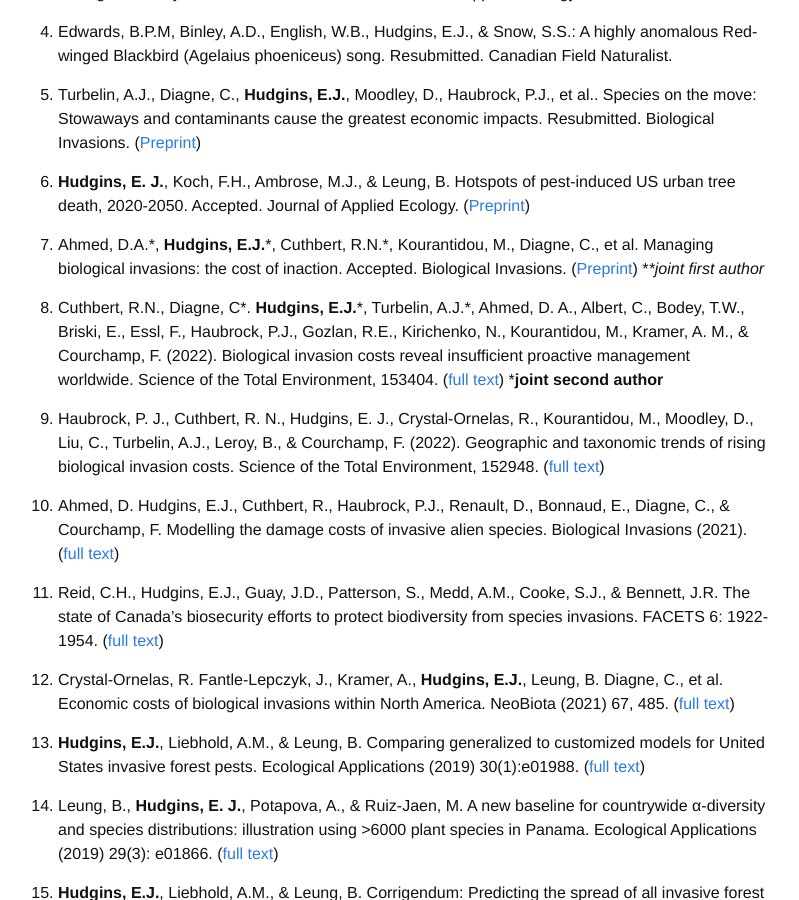
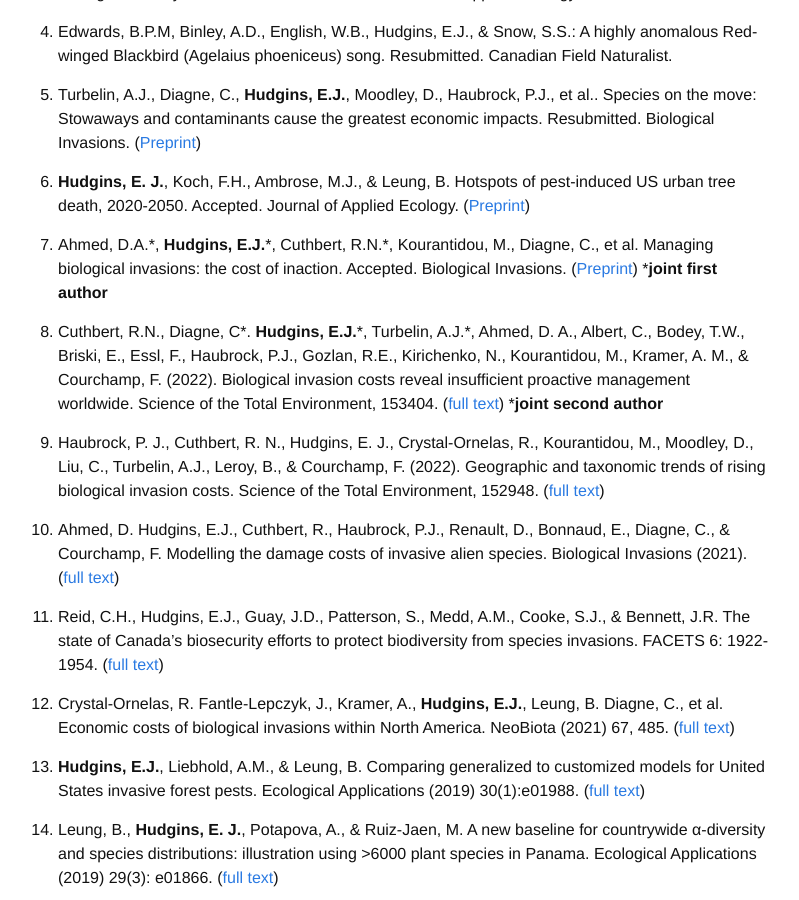
Before and after one commit to emmajhudgins/emmajhudgins.github.io, a Jekyll site: the page built from publications.md, in a window 1280 px wide and 900 px high, scrolled down 381 px. Shown: the whole window, without its empty margins (242-1041 px from the left). Built offline with Jekyll 4.4.1, drawn with Linux system fonts in a browser that asks for light colours; nearby versions of some CDN libraries; some web fonts are replaced.

```diff
--- a/publications.md
+++ b/publications.md
@@ -20,7 +20,7 @@ order: 2
 13. **Hudgins, E. J.**, Koch, F.H., Ambrose, M.J., & Leung, B. Hotspots of pest-induced US urban tree death, 2020-2050. Accepted. Journal of Applied Ecology. ([Preprint](https://doi.org/10.1101/2021.04.24.441210))
 
 12. Ahmed, D.A.\*, **Hudgins, E.J.**\*, Cuthbert, R.N.\*, Kourantidou, M., Diagne, C., et al. Managing biological invasions: the cost of inaction. Accepted. Biological Invasions. ([Preprint](https://doi.org/10.21203/rs.3.rs-300416/v1))
-\***joint first author*
+\***joint first author**
 
 11. Cuthbert, R.N., Diagne, C\*. **Hudgins, E.J.**\*, Turbelin, A.J.\*, Ahmed, D. A., Albert, C., Bodey, T.W., Briski, E., Essl, F., Haubrock, P.J., Gozlan, R.E., Kirichenko, N., Kourantidou, M., Kramer, A. M., & Courchamp, F. (2022). Biological invasion costs reveal insufficient proactive management worldwide. Science of the Total Environment, 153404. ([full text](https://doi.org/10.1016/j.scitotenv.2022.153404))
 \***joint second author**
```
